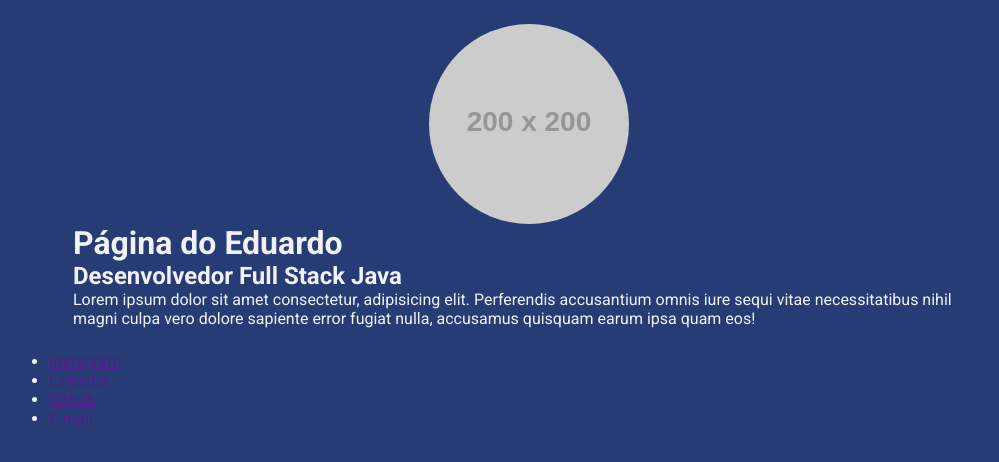
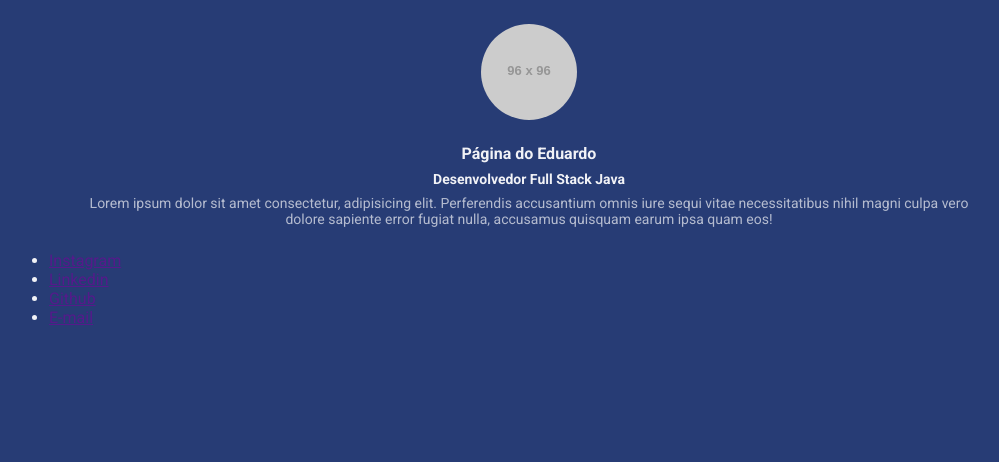
Before and after one commit to AsrielDreemurrGM/Modulo17_LESS, a website: page index.html in a window 1280 px wide. Shown: the whole page, without its empty margins (111-1110 px from the left). Drawn offline with nearby package versions, Linux system fonts and the light colour scheme; files that its build step writes are made by us from their sources; placeholder pictures from the web are drawn by us.

Commit message:
Ajustado Descrição do Perfil
- Movido Informações do Perfil Para Uma "div" e Criado Classes;
- Centralizado Texto;
- Colocado Margens na Imagem, Nome e Subtítulo;
- Alterado Tamanho da Imagem Para 96x96;

```diff
--- a/index.html
+++ b/index.html
@@ -12,12 +12,14 @@
 <body>
     <div class="container">
     <header>
-            <img class="profile-avatar" src="https://via.placeholder.com/200x200" alt="">
-            <h1>Página do Eduardo</h1>
-            <h2>Desenvolvedor Full Stack Java</h2>
-            <p>
-                Lorem ipsum dolor sit amet consectetur, adipisicing elit. Perferendis accusantium omnis iure sequi vitae necessitatibus nihil magni culpa vero dolore sapiente error fugiat nulla, accusamus quisquam earum ipsa quam eos!
-            </p>
+            <img class="profile-avatar" src="https://via.placeholder.com/96x96" alt="">
+            <div class="profile-bio">
+                <h1 class="profile-bio-name">Página do Eduardo</h1>
+                <h2 class="profile-bio-subtitle">Desenvolvedor Full Stack Java</h2>
+                <p class="profile-bio-description">
+                    Lorem ipsum dolor sit amet consectetur, adipisicing elit. Perferendis accusantium omnis iure sequi vitae necessitatibus nihil magni culpa vero dolore sapiente error fugiat nulla, accusamus quisquam earum ipsa quam eos!
+                </p>
+            </div>
         </header>
         <nav>
             <ul>
--- a/src/styles/main.less
+++ b/src/styles/main.less
@@ -33,7 +33,26 @@ header {
 
     .profile-avatar {
         display: block;
-        margin: 0 auto;
+        margin: 0 auto 24px;
         border-radius: 50%;
     }
 }
+
+.profile-bio {
+    text-align: center;
+
+    &-name {
+        font-size: 16px;
+        margin-bottom: 8px;
+    }
+
+    &-subtitle {
+        font-size: 14px;
+        margin-bottom: 8px;
+    }
+
+    &-description{
+        font-size: 14px;
+        opacity: 0.7;
+    }
+}
```
